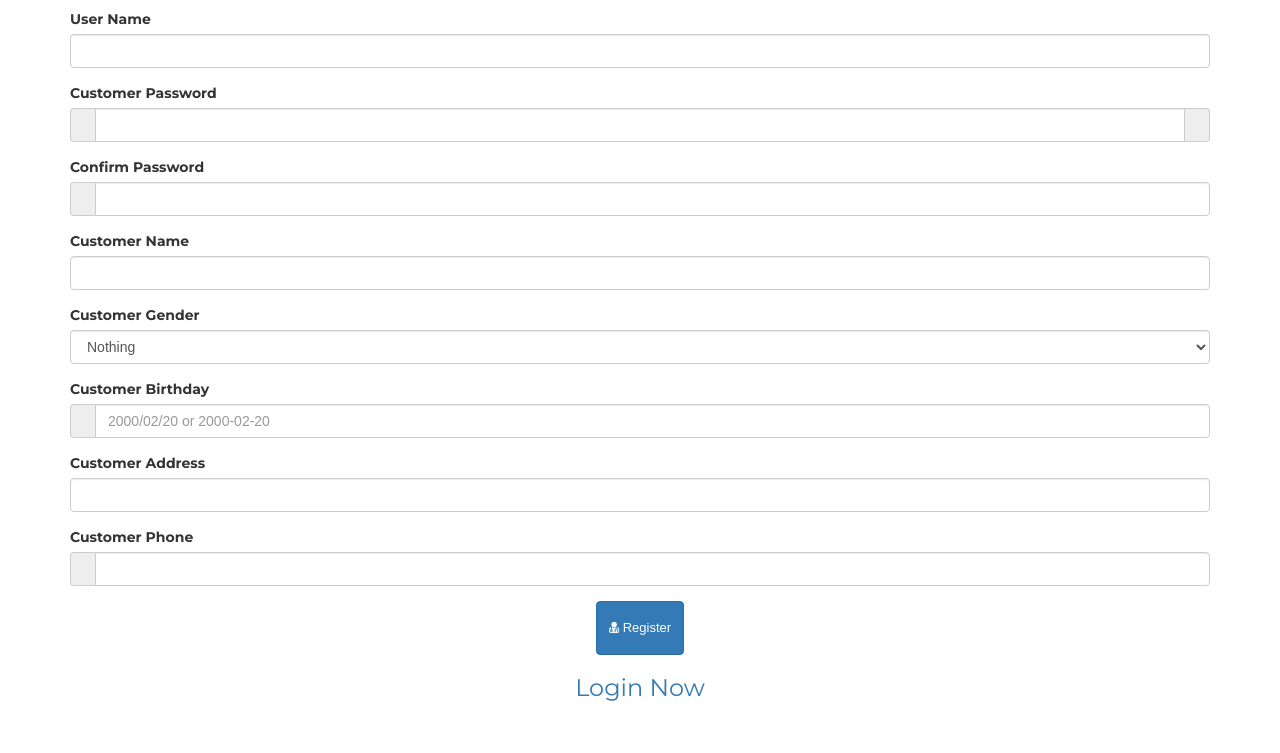
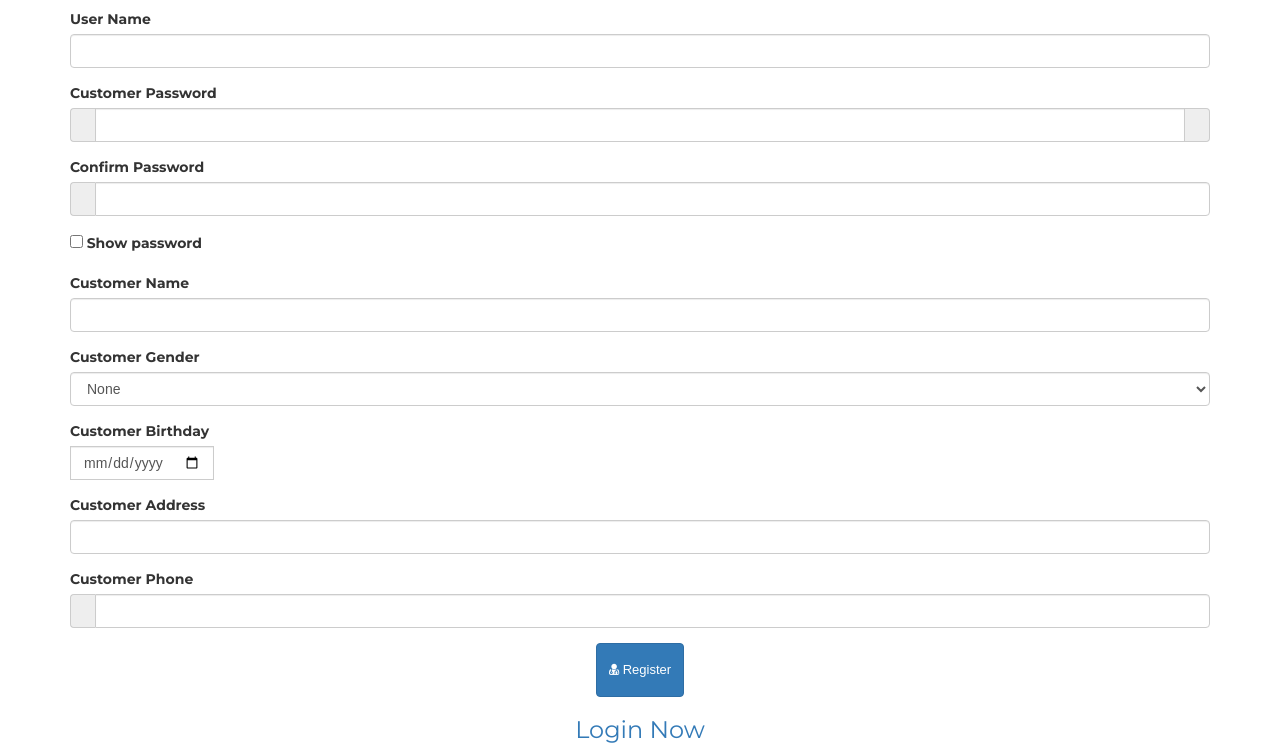
Before and after one commit to NguyenAnhKhoa02/WED, a PHP site: page /PHP/login_sigin/customer_register.php in a window 1280 px wide. Shown: the part 433-1186 px from the top of the page. Before the commit the page ends 1134 px from the top, so only its background shows below. Run offline with PHP 8.4, Linux system fonts and the light colour scheme; some libraries are stand-ins or nearby versions; some web fonts are replaced.

Commit message:
register

```diff
--- a/PHP/login_sigin/customer_register.php
+++ b/PHP/login_sigin/customer_register.php
@@ -14,6 +14,19 @@
   <link href="styles/style.css" rel="stylesheet">
 
   <link href="font-awesome/css/font-awesome.min.css" rel="stylesheet">
+
+  <script src="js/jquery.min.js"> </script>
+  <script src="js/bootstrap.min.js"></script>
+  <script src="//ajax.googleapis.com/ajax/libs/jquery/1.11.0/jquery.min.js"></script>
+
+  <!-- <script src="https://ajax.googleapis.com/ajax/libs/jquery/2.1.1/jquery.min.js"></script>
+  <script src="https://cdnjs.cloudflare.com/ajax/libs/moment.js/2.18.1/moment-with-locales.min.js"></script>
+  <script src="https://cdnjs.cloudflare.com/ajax/libs/tether/1.4.0/js/tether.min.js"></script>
+  <link href="https://maxcdn.bootstrapcdn.com/bootstrap/4.0.0-alpha.6/css/bootstrap.min.css" rel="stylesheet"/>
+  <script src="https://maxcdn.bootstrapcdn.com/bootstrap/4.0.0-alpha.6/js/bootstrap.min.js"></script>
+  <script src="https://rawgit.com/tempusdominus/bootstrap-4/master/build/js/tempusdominus-bootstrap-4.js"></script>
+  <link href="https://rawgit.com/tempusdominus/bootstrap-4/master/build/css/tempusdominus-bootstrap-4.css" rel="stylesheet"/>
+  <link href="https://cdnjs.cloudflare.com/ajax/libs/font-awesome/4.7.0/css/font-awesome.min.css" rel="stylesheet"/> -->
 
 
   <!-- MAIN -->
@@ -32,10 +45,6 @@
 <div id="content" ><!-- content Starts -->
   <div class="container" ><!-- container Starts -->
 
-
-
-
-
     <div class="col-md-12" ><!-- col-md-12 Starts -->
 
       <div class="box" ><!-- box Starts -->
@@ -46,23 +55,19 @@
 
             <h2> Create a new account </h2>
 
-
-
           </center><!-- center Ends -->
 
         </div><!-- box-header Ends -->
 
-<form action="customer_register.php" method="post" enctype="multipart/form-data" ><!-- form Starts -->
+        <form method="post" enctype="multipart/form-data" ><!--form Starts-->
 
           <div class="form-group" ><!-- form-group Starts -->
 
             <label>User Name</label>
 
-<input type="text" class="form-control" name="c_user" required>
+            <input type="text" class="form-control" name="c_user" id="c_user" required>
 
           </div><!-- form-group Ends -->
-
-
 
           <div class="form-group"><!-- form-group Starts -->
 
@@ -102,27 +107,25 @@
             <label> Confirm Password </label>
 
             <div class="input-group"><!-- input-group Starts -->
-
               <span class="input-group-addon"><!-- input-group-addon Starts -->
-
                 <i class="fa fa-check tick2"> </i>
-
                 <i class="fa fa-times cross2"> </i>
-
               </span><!-- input-group-addon Ends -->
-
               <input type="password" class="form-control confirm" id="con_pass" required>
-
             </div><!-- input-group Ends -->
 
           </div><!-- form-group Ends -->
 
+          <div class="form-group">
+            <input type="checkbox" class="form-check-input" id="revealPass">
+            <label class="form-check-label" for="revealPass">Show password</label>
+          </div>
 
           <div class="form-group"><!-- form-group Starts -->
 
             <label> Customer Name </label>
 
-<input type="text" class="form-control" name="c_name" required>
+            <input type="text" class="form-control" name="c_name" id="c_name" required>
 
           </div><!-- form-group Ends -->
 
@@ -133,8 +136,8 @@
             <label> Customer Gender </label>
 
             <!-- <input type="text" class="form-control" name="c_gender  " required> -->
-<select class="form-control" name="c_gender" >
-  <option value="Nothing">Nothing</option>
+            <select class="form-control" name="c_gender" id="c_gender" required>
+              <option value="Nothing">None</option>
               <option value="Male">Male</option>
               <option value="Female">Female</option>
               <option value="Other">Other</option>
@@ -147,13 +150,7 @@
             <label> Customer Birthday</label>
 
             <div class="input-group"><!-- input-group Starts -->
-<span class="input-group-addon"><!-- input-group-addon Starts -->
-
-<i class="fa fa-check tick5"> </i>
-
-<i class="fa fa-times cross5"> </i>
-</span><!-- input-group-addon Ends -->
-<input type="text" class="form-control birthday" id="birthday" name="c_birthday" placeholder="2000/02/20 or 2000-02-20" required>
+              <input type="date" class="form-control birthday" id="birthday" name="c_birthday" data-date-format="DD MMMM YYYY" required>
 
             </div><!-- input-group Ends -->
           </div><!-- form-group Ends -->
@@ -162,7 +159,7 @@
 
             <label> Customer Address </label>
 
-<input type="text" class="form-control" name="c_address" required>
+            <input type="text" class="form-control" name="c_address" id="c_address" required>
 
           </div><!-- form-group Ends -->
 
@@ -185,21 +182,15 @@
 
           </div><!-- form-group Ends -->
 
-
-
-
-
           <div class="text-center"><!-- text-center Starts -->
-
-<button type="submit" name="register" class="btn btn-primary">
-
+              <button type="submit" class="btn btn-primary" id="register">
               <i class="fa fa-user-md"></i> Register
 
             </button>
 
           </div><!-- text-center Ends -->
 
-</form><!-- form Ends -->
+        </form><!--form Ends-->
         <center><!-- center Starts -->
 
           <a href="customer_login.php" >
@@ -215,8 +206,6 @@
 
     </div><!-- col-md-12 Ends -->
 
-
-
   </div><!-- container Ends -->
 </div><!-- content Ends -->
 
@@ -228,10 +217,6 @@
 include("includes/footer.php");
 */
 ?>
-
-<script src="js/jquery.min.js"> </script>
-
-<script src="js/bootstrap.min.js"></script>
 
 <script>
 
@@ -258,10 +243,6 @@ var password = $('#pass').val();
 
       var confirmPassword = $('#con_pass').val();
 
-var email = $("#email").val()
-
-
-
       if(password == confirmPassword){
 
         $('.tick1').show();
@@ -269,8 +250,6 @@ $('.cross1').hide();
 
         $('.tick2').show();
         $('.cross2').hide();
-
-
 
       }
       else{
@@ -280,16 +259,22 @@ $('.cross1').show();
 
         $('.tick2').hide();
         $('.cross2').show();
+      }
+    });
 
-
+    $('#revealPass').click(function(e){
+      var passBox = document.getElementById("pass");
+      var confirmPassBox = document.getElementById("con_pass");
+      if(passBox.type == "password"){
+        passBox.type = "text";
+        confirmPassBox.type = "text";
+      }else{
+        passBox.type = "password";
+        confirmPassBox.type = "password";
       }
-
+    })
 
   });
-
-
-});
-
 </script>
 
 <script>
@@ -297,7 +282,10 @@ $('.cross2').show();
   $(document).ready(function(){
 
     $("#pass").keyup(function(){
+      check_pass();
+    });
 
+<<<<<<< Updated upstream
 check_pass();
 
 });
@@ -341,26 +329,50 @@ function check_phone(){
           $('.tick4').hide()
           $('.cross4').show()
         }
+=======
+    $("#phone").keyup(function(){
+      check_phone()
+>>>>>>> Stashed changes
+    })
+  });
+
+  //check mail
+  function check_email(){
+    var val=document.getElementById("email").value
+    var filter = /^([a-zA-Z0-9_\.\-])+\@(([a-zA-Z0-9\-])+\.)+([a-zA-Z0-9]{2,4})+$/
+
+        $('.email').focusout(function(){
+          if (filter.test(val)){
+            $('.tick3').show()
+            $('.cross3').hide()
+          } else{
+            $('.tick3').hide()
+            $('.cross3').show()
+          }
+
     })
   }
-function check_birthday(){
-  var val = document.getElementById("birthday").value
-  var filter = /(03|05|07|08|09|01[2|6|8|9])+([0-9]{8})\b/
-  $('.birthday').focusout(function(){
-        if(filter.test(val)){
-          $('.tick5').show()
-          $('.cross5').hide()
-        } else{
-          $('.tick5').hide()
-          $('.cross5').show()
+
+  function check_phone(){
+    var val = document.getElementById("phone").value
+    var isPhone = /^0\d{10}$/
+
+    if(isPhone.test(val)){
+        $('.tick4').show()
+        $('.cross4').hide()
+        return true
+    }else{
+      $('.tick4').hide()
+      $('.cross4').show()
+      return false
     }
-    })
   }
 
   function check_pass() {
     var val=document.getElementById("pass").value;
     var meter=document.getElementById("meter");
     var no=0;
+
     if(val!="")
     {
       // If the password length is less than or equal to 6
@@ -380,6 +392,7 @@ if(val.length<=6)no=1;
         $("#meter").animate({width:'50px'},300);
         meter.style.backgroundColor="red";
         document.getElementById("pass_type").innerHTML="Very Weak";
+        return "Very weak"
       }
 
       if(no==2)
@@ -387,6 +400,7 @@ if(val.length<=6)no=1;
         $("#meter").animate({width:'100px'},300);
         meter.style.backgroundColor="#F5BCA9";
         document.getElementById("pass_type").innerHTML="Weak";
+        return "Weak"
       }
 
       if(no==3)
@@ -403,140 +417,55 @@ if(val.length<=6)no=1;
         document.getElementById("pass_type").innerHTML="Strong";
       }
     }
-
- else
- {
+    else{
       meter.style.backgroundColor="";
       document.getElementById("pass_type").innerHTML="";
     }
   }
+</script>
 
+<script src="https://ajax.googleapis.com/ajax/libs/jquery/3.6.4/jquery.min.js">
+</script>
+
+<script>
+  $(document).ready(function(){
+    $("#register").click(function(e) {
+      e.preventDefault();
+      try {
+        var c_user = $('#c_user').val();
+        var c_pass = $('#pass').val();
+        var con_pass = $('#con_pass').val();
+        var c_name = $('#c_name').val();
+        var c_gender = $('#c_gender').val();
+        var c_birthday = $('#birthday').val();
+        var c_address = $('#c_address').val();
+        var c_phone = $('#phone').val();
+
+        if(c_user == "") throw "c_user + Please enter your user name!";
+        if(c_pass == "") throw "pass + Please enter your password!";
+        if(con_pass == "") throw "con_pass + Please confirm your password!";
+        if(c_name == "") throw "c_name + Please enter your name";
+        if(c_gender == "Nothing") throw "c_gender + Please choose your gender!";
+        if(c_birthday == "") throw "birthday + Please choose your birthday!";
+        if(c_address == "") throw "c_address + Pleas enter your address!";
+        if(c_phone == "") throw "phone + Pleas enter your address!";
+        if(check_pass() == "Very weak") throw "pass + Your password is so weak!";
+        if(check_pass() == "Weak") throw "pass + Your password is weak!";
+        if(c_pass != con_pass) throw "con_pass + Your confirm password is wrong!";
+
+        alert("Register successful! Let's sign in to web");
+        $('body').load('customer_login.php');
+      } catch (error) {
+        idError = "#" + error.split("+")[0];
+        messageError = error.split("+")[1];
+
+        $(idError).focus();
+        alert(messageError);
+      }
+    })
+  })
 </script>
 
 </body>
 
 </html>
-
-<?php
-/*
-
-
-
-if(isset($_POST['register'])){
-
-// $secret = "6LcHnoQaAAAAAF3_pqQ55sZMDgaWCGcXq4ucLgkH";
-
-// $response = $_POST['g-recaptcha-response'];
-
-$remoteip = $_SERVER['REMOTE_ADDR'];
-
-// $url = file_get_contents("https://www.google.com/recaptcha/api/siteverify?secret=$secret&response=$response&remoteip=$remoteip");
-
-// $result = json_decode($url, TRUE);
-
-if($result['success'] == 0){
-
-$c_name = $_POST['c_name'];
-
-$c_email = $_POST['c_email'];
-
-$c_pass = $_POST['c_pass'];
-
-$c_country = $_POST['c_country'];
-
-$c_city = $_POST['c_city'];
-
-$c_contact = $_POST['c_contact'];
-
-$c_address = $_POST['c_address'];
-
-$c_image = $_FILES['c_image']['name'];
-
-$c_image_tmp = $_FILES['c_image']['tmp_name'];
-
-$c_ip = getRealUserIp();
-
-move_uploaded_file($c_image_tmp,"customer/customer_images/$c_image");
-
-$get_email = "select * from customers where customer_email='$c_email'";
-
-$run_email = mysqli_query($con,$get_email);
-
-$check_email = mysqli_num_rows($run_email);
-
-if($check_email == 1){
-
-echo "<script>alert('This email is already registered, try another one')</script>";
-
-exit();
-
-}
-
-$customer_confirm_code = mt_rand();
-
-$subject = "Email Confirmation Message";
-
-$from = "sad.ahmed22224@gmail.com";
-
-$message = "
-
-<h2>
-Email Confirmation By Computerfever.com $c_name
-</h2>
-
-<a href='localhost/ecom_store/customer/my_account.php?$customer_confirm_code'>
-
-Click Here To Confirm Email
-
-</a>
-
-";
-
-$headers = "From: $from \r\n";
-
-$headers .= "Content-type: text/html\r\n";
-
-mail($c_email,$subject,$message,$headers);
-
-$insert_customer = "insert into customers (customer_name,customer_email,customer_pass,customer_country,customer_city,customer_contact,customer_address,customer_image,customer_ip,customer_confirm_code) values ('$c_name','$c_email','$c_pass','$c_country','$c_city','$c_contact','$c_address','$c_image','$c_ip','$customer_confirm_code')";
-
-
-$run_customer = mysqli_query($con,$insert_customer);
-
-$sel_cart = "select * from cart where ip_add='$c_ip'";
-
-$run_cart = mysqli_query($con,$sel_cart);
-
-$check_cart = mysqli_num_rows($run_cart);
-
-if($check_cart>0){
-
-$_SESSION['customer_email']=$c_email;
-
-echo "<script>alert('You have been Registered Successfully')</script>";
-
-echo "<script>window.open('checkout.php','_self')</script>";
-
-}else{
-
-$_SESSION['customer_email']=$c_email;
-
-echo "<script>alert('You have been Registered Successfully')</script>";
-
-echo "<script>window.open('index.php','_self')</script>";
-
-
-}
-
-
-}
-else{
-
-echo "<script>alert('Please Select Captcha, Try Again')</script>";
-
-}
-
-
-}
-*/
-?>
```
Lines whose indentation alone changed are shown as unchanged.
